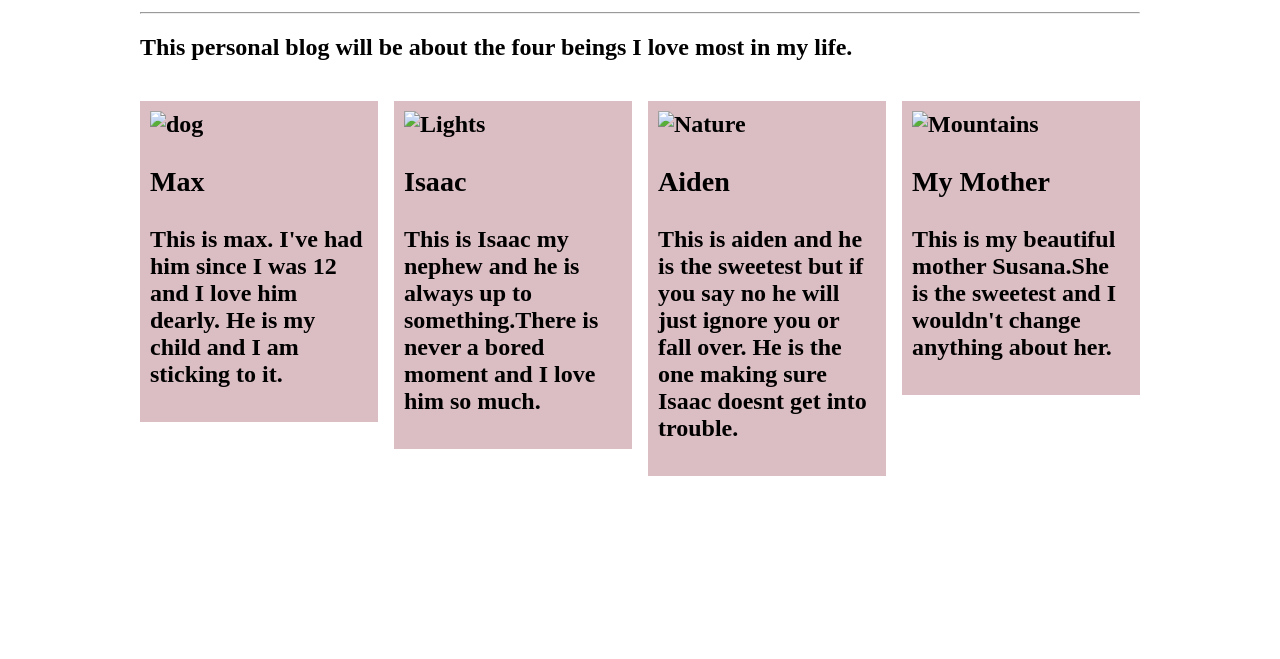
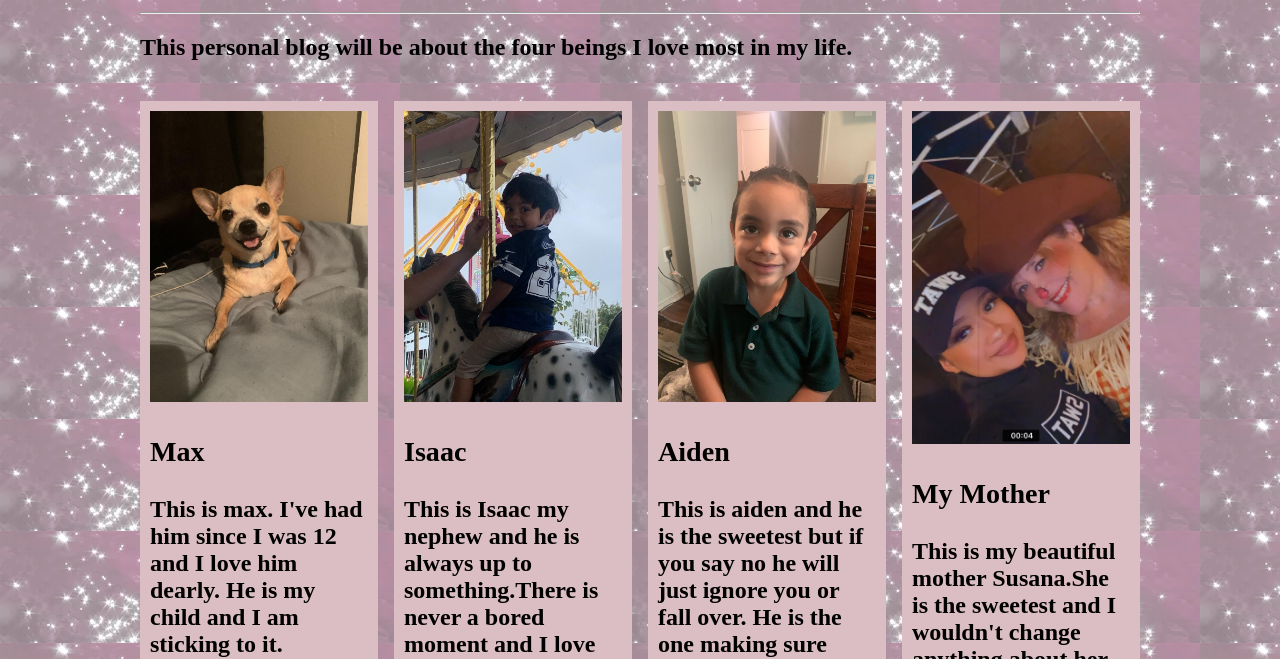
Before and after one commit to BrianaGonzaless/Finalproject-html, a plain HTML site: page index.html in a window 1280 px wide. Shown: the part 141-800 px from the top of the page. Drawn offline with Linux system fonts and the light colour scheme.

Commit message:
Update index.html

```diff
--- a/index.html
+++ b/index.html
@@ -8,7 +8,7 @@
 }
 
 body {
-  background-image: url(/img/background.gif);
+  background-image: url(background.gif);
   padding: 20px;
   font-family: Times New Roman;
 }
@@ -82,28 +82,28 @@ h1 {
 <div class="row">
   <div class="column">
     <div class="content">
-      <img src="/img/dog.gif" alt="dog" style="width:100%">
+      <img src="dog.gif" alt="dog" style="width:100%">
       <h3>Max</h3>
       <p>This is max. I've had him since I was 12 and I love him dearly. He is my child and I am sticking to it.</p>
     </div>
   </div>
   <div class="column">
     <div class="content">
-    <img src="/img/Nephew.gif" alt="Lights" style="width:100%">
+    <img src="Nephew.gif" alt="Lights" style="width:100%">
       <h3>Isaac</h3>
       <p>This is Isaac my nephew and he is always up to something.There is never a bored moment and I love him so much.</p>
     </div>
   </div>
   <div class="column">
     <div class="content">
-    <img src="/img/Nephew2.gif" alt="Nature" style="width:100%">
+    <img src="Nephew2.gif" alt="Nature" style="width:100%">
       <h3>Aiden</h3>
       <p>This is aiden and he is the sweetest but if you say no he will just ignore you or fall over. He is the one making sure Isaac doesnt get into trouble.</p>
     </div>
   </div>
   <div class="column">
     <div class="content">
-    <img src="/img/Mother.gif" alt="Mountains" style="width:100%">
+    <img src="Mother.gif" alt="Mountains" style="width:100%">
       <h3>My Mother</h3>
       <p>This is my beautiful mother Susana.She is the sweetest and I wouldn't change anything about her.</p>
     </div>
```
